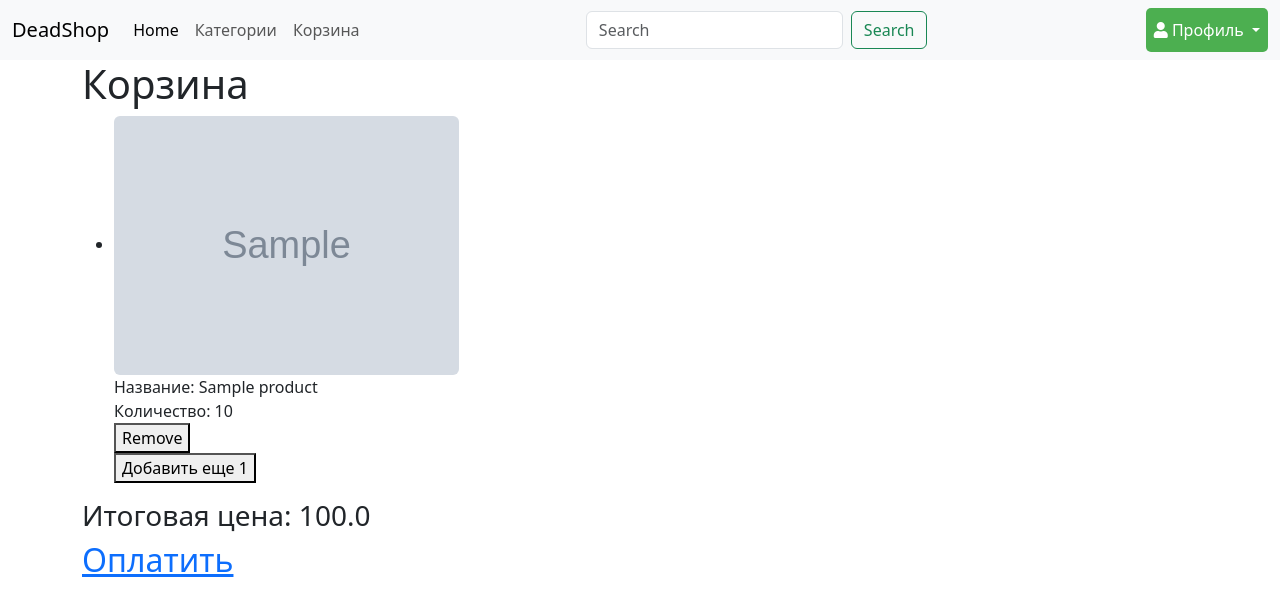
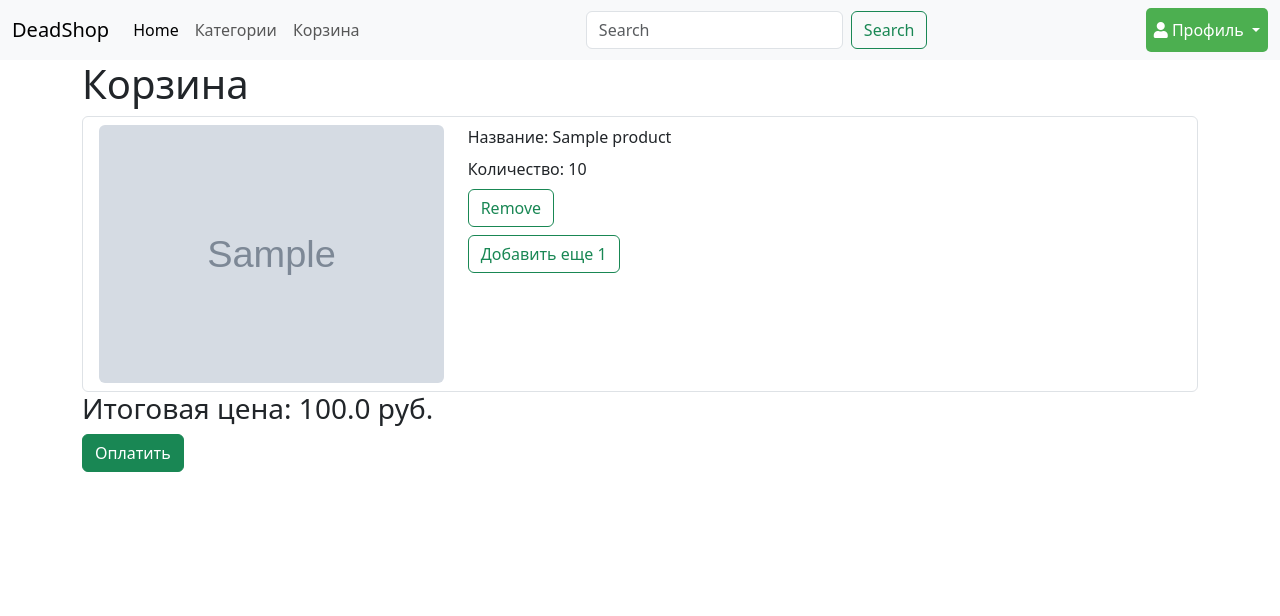
Before and after one commit to zxdmimfort/dead-shop, a Django app: page /cart/ in a window 1280 px wide. Shown: the top 616 px of the page. Run offline with Django 5.2, Linux system fonts and the light colour scheme; a user stored in the database is signed in; tables that the repository leaves empty hold one stand-in row (values such as "Sample post"); grey boxes marked "Sample" are stand-in pictures.

Commit message:
add styles for cart

```diff
--- a/app/apps/cart/templates/cart/cart_detail.html
+++ b/app/apps/cart/templates/cart/cart_detail.html
@@ -1,9 +1,8 @@
 {% extends 'base.html' %}
 {% block content %}
 <h1>Корзина</h1>
+<div class="list-group">
 	{% for item in cart_items %}
-        <ul>
-            <li>
 	<div class="list-group-item">
 		<div class="row">
 			{% if item.product.photo %}
@@ -11,23 +10,22 @@
 				<img class="img-fluid rounded" src="{{ item.product.photo.url }}" width="500">
 			</div>
 			{% endif %}
-            </div>
-            <div>
-                <span>Название: {{ item.product.name }}  </span><br>
-                <span>Количество: {{ item.amount }}  </span> <br>
-                <form action="{% url 'cart:delete_from_cart' item.id %}" method="post">
+			<div class="col-6 col-md-8">
+				<p class="mb-2">Название: {{ item.product.name }}</p>
+				<p class="mb-2">Количество: {{ item.amount }}</p>
+				<form class="mb-2" action="{% url 'cart:delete_from_cart' item.id %}" method="post">
 					{% csrf_token %}
-                    <button type="submit">Remove</button>
+					<button class="btn btn-outline-success" type="submit">Remove</button>
 				</form>
-                <form action="{% url 'cart:add_to_cart' item.product.id %}" method="post">
+				<form class="mb-2" action="{% url 'cart:add_to_cart' item.product.id %}" method="post">
 					{% csrf_token %}
-                    <button type="submit">Добавить еще 1</button>
+					<button class="btn btn-outline-success" type="submit">Добавить еще 1</button>
 				</form>
 			</div>
-        </li>
-        </ul>
+		</div>
+	</div>
 	{% endfor %}
-    </ul>
-    <h3>Итоговая цена: {{ total_price }}</h3>
-    <h2><a href="">Оплатить</a></h2>
+</div>
+<h3>Итоговая цена: {{ total_price }} руб.</h3>
+<a class="btn btn-success" href="{% url 'order:create_order' %}">Оплатить</a>
 {% endblock %}
```
Lines whose indentation alone changed are shown as unchanged.
